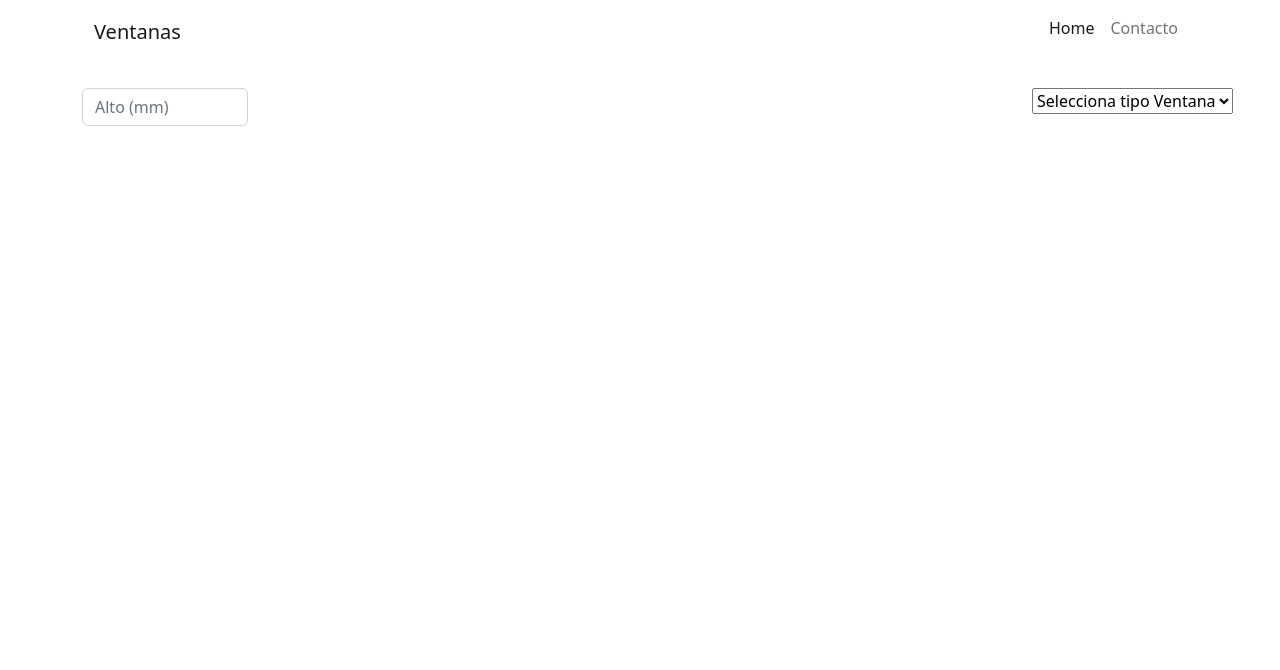
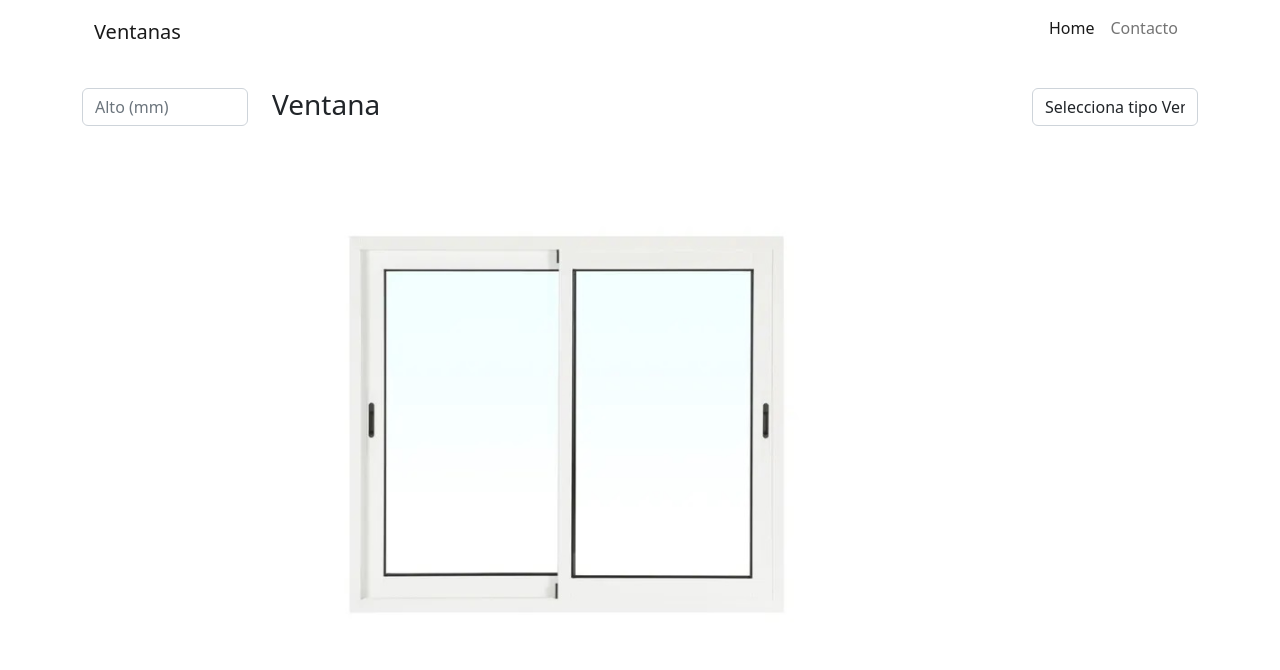
Before and after one commit to tfermoso/presupuestadorventanas, a Flask app: page / in a window 1280 px wide. Shown: the top 670 px of the page. Run offline with Flask 3, Linux system fonts and the light colour scheme.

Commit message:
mostramos imagen por defecto

```diff
--- /dev/null
+++ b/static/css/style.css
@@ -0,0 +1,3 @@
+.ventana img{
+    width: 80%;
+}
--- a/templates/index.html
+++ b/templates/index.html
@@ -35,9 +35,12 @@
             <div class="col-2">
                 <input type="number" min="0" step="1" max="5000" class="form-control" placeholder="Alto (mm)">
             </div>
-            <div class="col-8"></div>
+            <div class="col-8 ventana">
+                <h3>Ventana</h3>
+                <img src="/static/img/blanco.jpg" alt="" srcset="">
+            </div>
             <div class="col-2">
-                    <select name="" id="">
+                    <select class="form-control" name="" id="">
                         <option value="">Selecciona tipo Ventana</option>
                     </select>
             </div>
```
